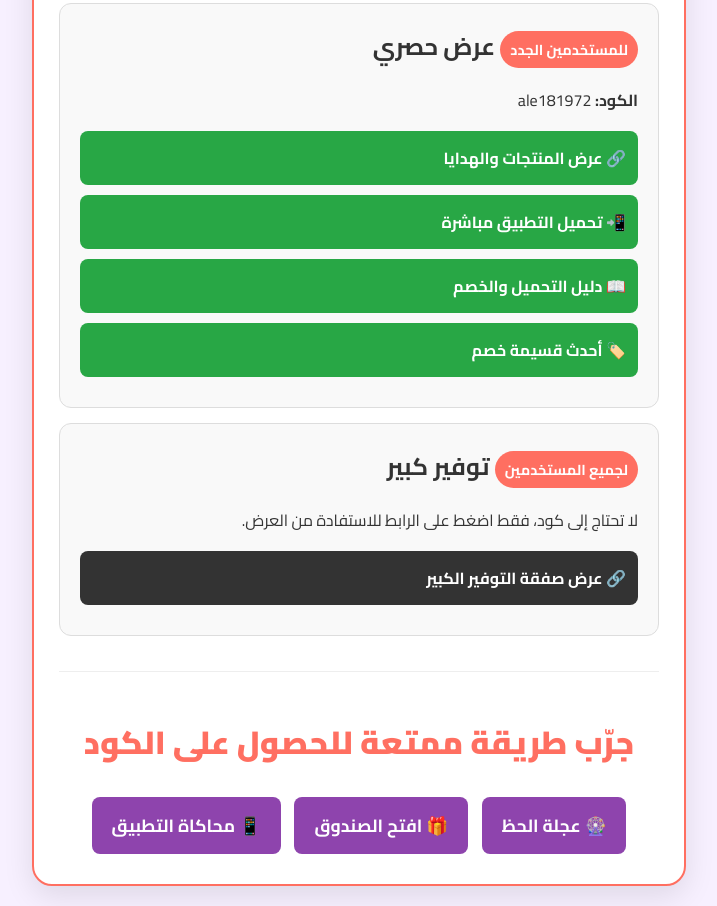
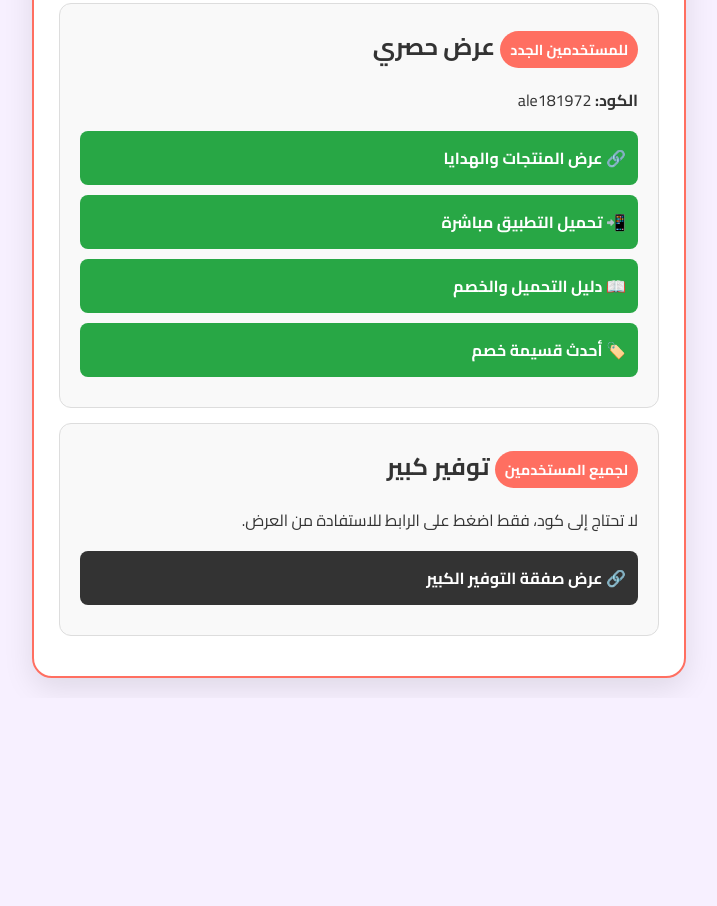
Before and after one commit to anasatout/temu, a plain HTML site: page index.html in a window 1280 px wide. Shown: the part 827-1733 px from the top of the page, without its empty margins (281-998 px from the left). After the commit the page ends 1525 px from the top, so only its background shows below. Drawn offline with Linux system fonts and the light colour scheme.

Commit message:
Update index.html

```diff
--- a/index.html
+++ b/index.html
@@ -89,14 +89,7 @@
             </div>
         </section>
 
-        <section class="section">
-            <h2 class="section-title">جرّب طريقة ممتعة للحصول على الكود</h2>
-            <div class="interactive-links">
-                <a href="spin-wheel.html">🎡 عجلة الحظ</a>
-                <a href="unlock-box.html">🎁 افتح الصندوق</a>
-                <a href="temu-sim.html">📱 محاكاة التطبيق</a>
-            </div>
-        </section>
+
     </div>
     <script>
         function copyCode() {
```
